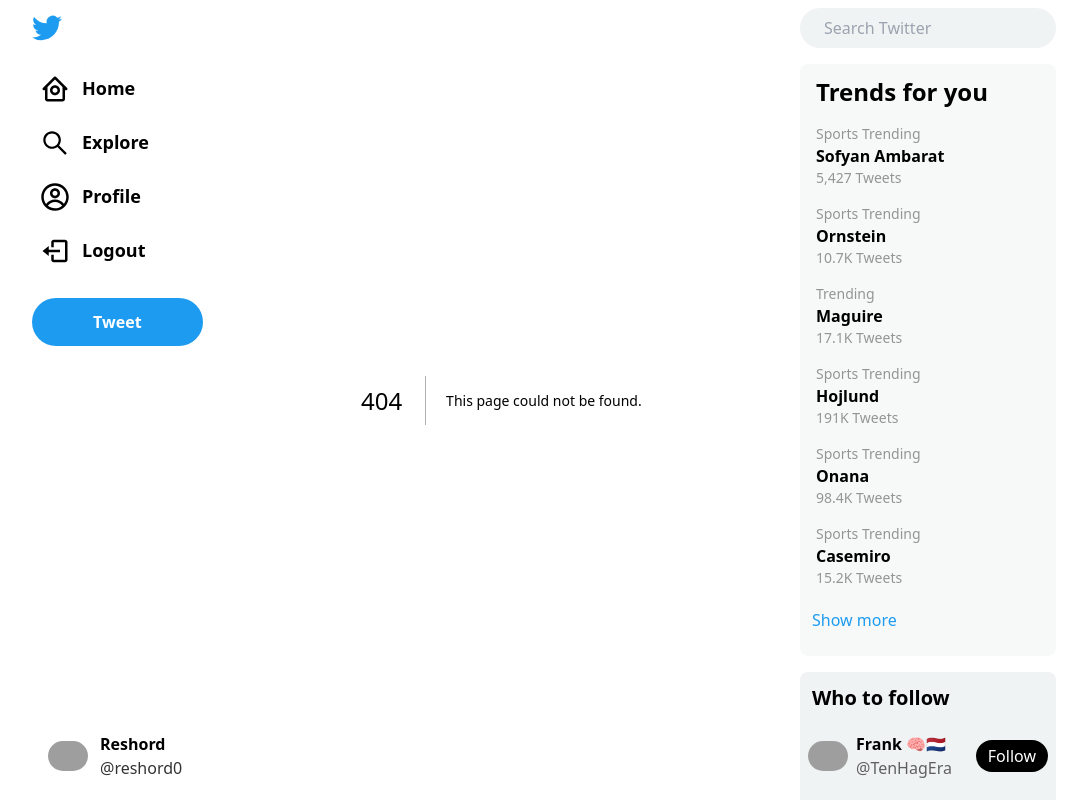
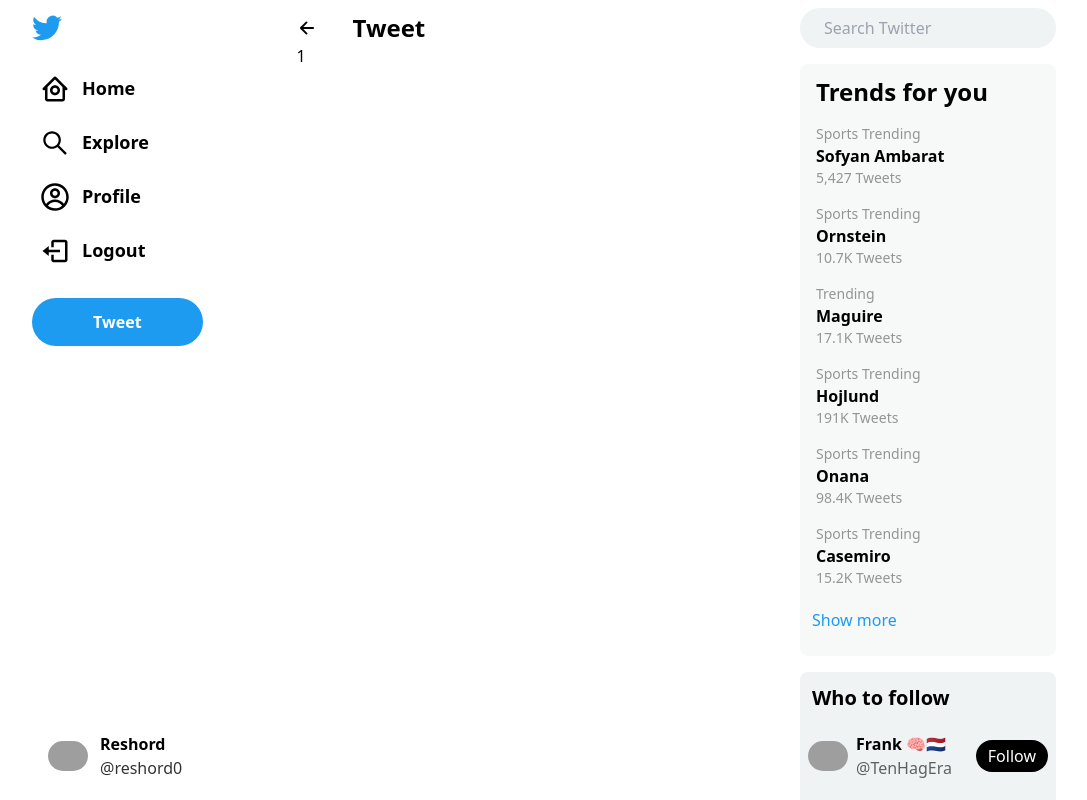
Before and after one commit to reshord/twitter-clone, a Next.js app: page /1/status/1 in a window 1280 px wide. Before the commit this address had no page. Shown: the top 800 px of the page, without its empty margins (96-1183 px from the left). Built offline with nearby package versions, Linux system fonts and the light colour scheme; grey boxes are pictures that could not be loaded.

Commit message:
add tweet page

```diff
--- /dev/null
+++ b/app/[name]/status/[postId]/page.tsx
@@ -0,0 +1,19 @@
+'use client'
+
+import ProfileHeader from "@/app/components/profileHeader";
+import { useParams } from "next/navigation";
+
+const TweetPage = () => {
+
+    const params = useParams()
+
+    return (
+        <div className="w-2/5 py-3">
+            <ProfileHeader title={"Tweet"} />
+
+            {params?.postId}
+        </div>
+     );
+}
+
+export default TweetPage;
--- a/app/components/SearchSidebar.tsx
+++ b/app/components/SearchSidebar.tsx
@@ -24,7 +24,7 @@
                 )}
             </div>
             <div>
-                {pathname !== `/profile/${params.username}` && (
+                {pathname !== `/profile/${params?.username}` && (
                     <WhoToFollow />
                 )}
             </div>
--- a/app/components/forMeContent.tsx
+++ b/app/components/forMeContent.tsx
@@ -12,7 +12,7 @@
             createdAt: '30',
             postTextContent: 'All eyes on the ball',
             image: '',
-            comments: 9,
+            replies: 9,
             reposts: 24,
             likes: 120,
             view: 200
@@ -25,7 +25,7 @@
             createdAt: '40',
             postTextContent: 'Great to have you back',
             image: '',
-            comments: 19,
+            replies: 19,
             reposts: 44,
             likes: 40,
             view: 400
@@ -38,7 +38,7 @@
             createdAt: '50',
             postTextContent: '🚨 West Ham are interested in signing Harry Maguire.',
             image: '',
-            comments: 119,
+            replies: 119,
             reposts: 244,
             likes: 240,
             view: 3300
@@ -51,7 +51,7 @@
             createdAt: '36',
             postTextContent: '🚨 Luton Town hope to get a thumbs up from #mufc to land goalkeeper Tom Heaton, who could be allowed to leave once United have added new signings in that department. [@SunSport]',
             image: '',
-            comments: 129,
+            replies: 129,
             reposts: 244,
             likes: 430,
             view: 4400
--- a/app/components/profileHeader.tsx
+++ b/app/components/profileHeader.tsx
@@ -1,23 +1,30 @@
 'use client'
 
-import { useRouter } from 'next/navigation';
+import { useParams, usePathname, useRouter } from 'next/navigation';
 import {IoArrowBackOutline} from 'react-icons/io5'
 
 
-const ProfileHeader = () => {
+const ProfileHeader = ({title}: {title?: string}) => {
 
     const rounter = useRouter()
+    const pathname = usePathname()
+    const params = useParams()
 
     return (
         <div className="w-full sticky t-0">
             <div className='w-1/2 flex items-center'>
-                <div className='mr-10'>
+                <div className='mr-9'>
                     <IoArrowBackOutline onClick={() => rounter.back()} className='cursor-pointer' size={20} />
                 </div>
-                <div className='flex flex-col'>
-                    <span className='font-bold text-xl'>Reshord MUFC</span>
-                    <span className='opacity-80 text-sm'>68 Tweets</span>
-                </div>
+                {pathname === `/profile/${params?.name}` && (
+                    <div className='flex flex-col'>
+                        <span className='font-bold text-xl'>Reshord MUFC</span>
+                        <span className='opacity-80 text-sm'>68 Tweets</span>
+                    </div>
+                )}
+                {pathname === `/${params?.name}/status/${params?.postId}` && (
+                   <span className='font-bold text-2xl cursor-pointer'>{title}</span>
+                )}
             </div>
         </div>
      );
--- a/app/profile/[username]/page.tsx
+++ b/app/profile/[name]/page.tsx
@@ -10,6 +10,9 @@
     return (
         <div className="w-2/5">
             <ProfileHeader />
+            <div>
+
+            </div>
         </div>
      );
 }
```
